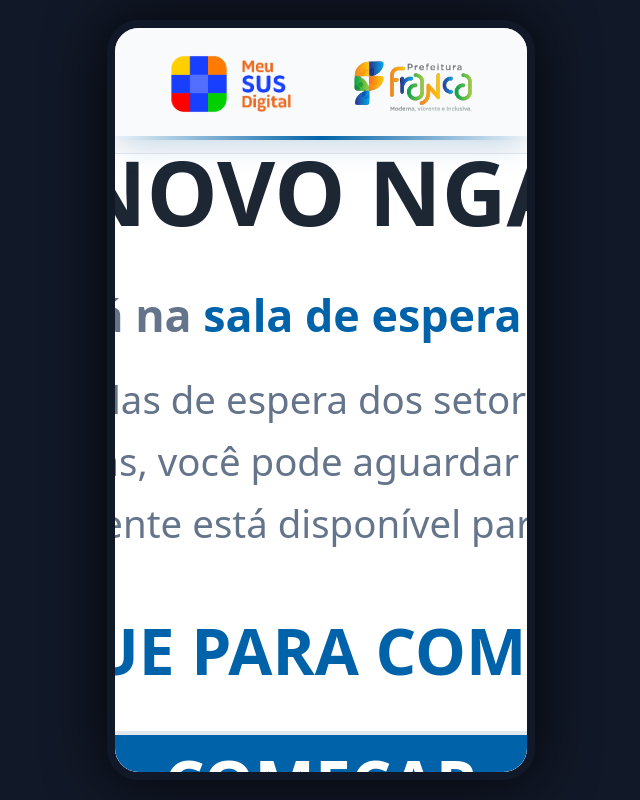
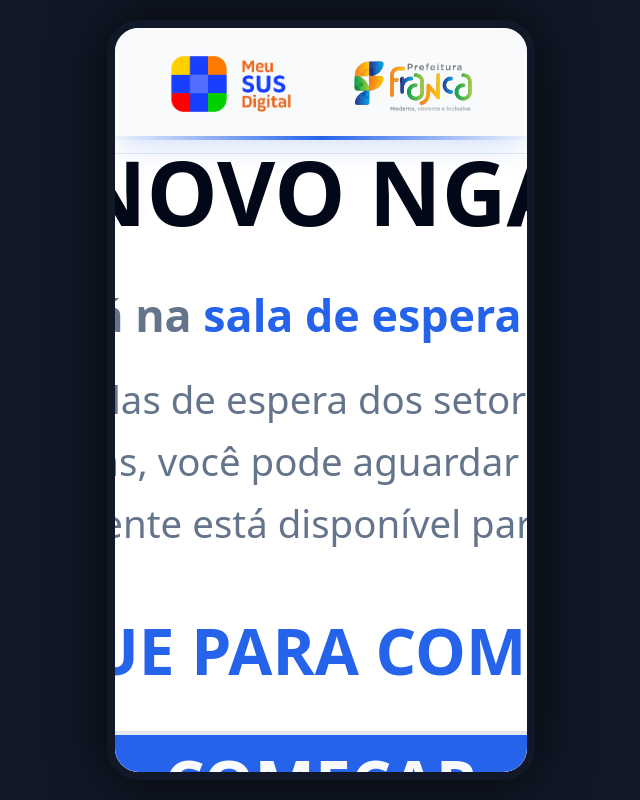
Before and after one commit to XandyGomes/totem-prototype-main, a React (Vite) app: page / in a window 1280 px wide. Shown: the whole page, without its empty margins (319-959 px from the left). Built offline with nearby package versions, Linux system fonts and the light colour scheme; the HTML template or start-up script is replaced by a standard one.

Commit message:
feat(telas): atualiza tela de confirmação e impressão

```diff
--- a/src/App.tsx
+++ b/src/App.tsx
@@ -14,6 +14,7 @@ import CpfInvalido from "./pages/CpfInvalido";
 import FalhaImpressao from "./pages/FalhaImpressao";
 import ConsultaNaoEncontrada from "./pages/ConsultaNaoEncontrada";
 import SetorIncorreto from "./pages/SetorIncorreto";
+import ImpressaoConcluida from "./pages/ImpressaoConcluida";
 import PaginaMedico from "./pages/PaginaMedico";
 import PaginaTV from "./pages/PaginaTV";
 import { PaginaAdministrativa } from "./pages/PaginaAdministrativa";
@@ -42,6 +43,7 @@ const App = () => (
                 <Route path="/consulta-nao-encontrada" element={<ConsultaNaoEncontrada />} />
                 <Route path="/setor-incorreto" element={<SetorIncorreto />} />
                 <Route path="/falha-impressao" element={<FalhaImpressao />} />
+                <Route path="/impressao-concluida" element={<ImpressaoConcluida />} />
                 <Route path="/medico" element={<PaginaMedico />} />
                 <Route path="/tv" element={<PaginaTV />} />
                 <Route path="/admin" element={<PaginaAdministrativa />} />
--- /dev/null
+++ b/src/components/TicketImpresso.tsx
@@ -0,0 +1,112 @@
+import { useTotem, mockSetores } from "@/contexts/TotemContext";
+import { format } from "date-fns";
+import { ptBR } from "date-fns/locale";
+import { createPortal } from "react-dom";
+
+const TicketImpresso = () => {
+    const { state } = useTotem();
+    const { senhaGerada, pacienteIdentificacao, consulta } = state;
+
+    const dataAtual = new Date();
+
+    // Dados para impressão (se não houver estado, usa dados falsos para teste)
+    const dadosImpressao = senhaGerada || {
+        numero: "P-001",
+        prioridade: { descricao: "Prioridade Teste (Mock)", tipo: "mock" },
+        horario: new Date().toLocaleTimeString(),
+    };
+
+    const pacienteNome = consulta?.paciente?.nome || "Paciente Visitante";
+    const pacienteDoc = pacienteIdentificacao || "000.***.***-**";
+    const setorNome = consulta?.setor || "Triagem";
+    const especialidade = consulta?.medico?.especialidade || "Clínica Geral";
+    const medicoNome = consulta?.medico?.nome || "Plantonista";
+    const sala = consulta?.sala || "A definir";
+
+    // Lógica para cor da linha (reutilizada de Confirmacao)
+    const setor = mockSetores.find(s =>
+        s.nome.toLowerCase() === (consulta?.setor || "").toLowerCase()
+    ) || mockSetores[0];
+
+    const getLineName = (cor: string) => {
+        const lineNames: { [key: string]: string } = {
+            '#FF0000': 'LINHA VERMELHA',
+            '#00FF00': 'LINHA VERDE',
+            '#0000FF': 'LINHA AZUL',
+            '#FFFF00': 'LINHA AMARELA',
+            '#FF00FF': 'LINHA ROSA',
+            '#800080': 'LINHA ROXA',
+            '#FFA500': 'LINHA LARANJA'
+        };
+        return lineNames[cor] || 'LINHA CINZA';
+    };
+
+    const lineName = getLineName(setor.cor);
+
+    return createPortal(
+        <div
+            id="print-ticket"
+            className="hidden font-mono text-center w-[80mm]"
+            style={{
+                paddingTop: "5mm",
+                paddingLeft: "5mm",
+                // paddingRight é automatico pelo width 80mm
+            }}
+        >
+            {/* Cabeçalho */}
+            <div className="border-b-2 border-dashed border-black pb-2 mb-2">
+                <h2 className="text-xl font-bold uppercase">Saúde Digital</h2>
+                <p className="text-sm">Totem de Autoatendimento</p>
+                <p className="text-xs mt-1">
+                    {format(dataAtual, "dd/MM/yyyy HH:mm:ss", { locale: ptBR })}
+                </p>
+            </div>
+
+            {/* Informações da Senha */}
+            <div className="py-2">
+                <p className="text-sm font-bold uppercase mb-1">
+                    {dadosImpressao.prioridade.descricao}
+                </p>
+                <h1 className="text-5xl font-black my-2 tracking-wider border-2 border-black py-2 rounded">
+                    {dadosImpressao.numero}
+                </h1>
+            </div>
+
+            {/* Instrução de Setor e Linha */}
+            <div className="border-b-2 border-dashed border-black pb-2 mb-2">
+                <p className="text-lg font-black uppercase mt-2">
+                    {setorNome}
+                </p>
+                <p className="text-sm font-bold mt-1">
+                    SALA: <span className="text-xl">{sala}</span>
+                </p>
+                <div className="border-2 border-black rounded p-1 mt-2 inline-block px-4">
+                    <p className="text-xs font-bold uppercase">SIGA A</p>
+                    <p className="text-lg font-black uppercase">{lineName}</p>
+                </div>
+            </div>
+
+            {/* Detalhes do Medico e Paciente */}
+            <div className="text-xs text-left py-1 space-y-1">
+                <div className="mb-2">
+                    <p><strong>Especialidade:</strong> {especialidade}</p>
+                    <p><strong>Médico:</strong> {medicoNome}</p>
+                </div>
+
+                <div className="border-t border-dashed border-black pt-2">
+                    <p><strong>CPF/CNS:</strong> {pacienteDoc}</p>
+                    <p className="truncate"><strong>Nome:</strong> {pacienteNome}</p>
+                </div>
+            </div>
+
+            {/* Rodapé */}
+            <div className="border-t-2 border-dashed border-black pt-2 mt-2 pb-8">
+                <p className="text-sm font-bold">Aguarde ser chamado pelo painel.</p>
+                <p className="text-xs mt-2">Obrigado!</p>
+            </div>
+        </div>,
+        document.body
+    );
+};
+
+export default TicketImpresso;
--- a/src/index.css
+++ b/src/index.css
@@ -2,72 +2,51 @@
 @tailwind components;
 @tailwind utilities;
 
-/* Definition of the design system. All colors, gradients, fonts, etc should be defined here.
-All colors MUST be HSL.
-*/
-
 @layer base {
   :root {
-    --background: 0 0% 98%;
-    --foreground: 216 28% 16%;
+    --background: 0 0% 100%;
+    --foreground: 222.2 84% 4.9%;
 
     --card: 0 0% 100%;
-    --card-foreground: 216 28% 16%;
+    --card-foreground: 222.2 84% 4.9%;
 
     --popover: 0 0% 100%;
-    --popover-foreground: 216 28% 16%;
+    --popover-foreground: 222.2 84% 4.9%;
 
-    /* SUS Blue theme */
-    --primary: 205 100% 33%;
-    --primary-foreground: 0 0% 100%;
+    --primary: 221.2 83.2% 53.3%;
+    --primary-foreground: 210 40% 98%;
 
-    --secondary: 0 0% 96%;
-    --secondary-foreground: 216 28% 16%;
+    --secondary: 210 40% 96.1%;
+    --secondary-foreground: 222.2 47.4% 11.2%;
 
     --muted: 210 40% 96.1%;
     --muted-foreground: 215.4 16.3% 46.9%;
 
     --accent: 210 40% 96.1%;
-    --accent-foreground: 216 28% 16%;
+    --accent-foreground: 222.2 47.4% 11.2%;
 
     --destructive: 0 84.2% 60.2%;
-    --destructive-foreground: 0 0% 100%;
+    --destructive-foreground: 210 40% 98%;
 
     --border: 214.3 31.8% 91.4%;
     --input: 214.3 31.8% 91.4%;
-    --ring: 205 100% 33%;
+    --ring: 221.2 83.2% 53.3%;
 
-    --radius: 0.75rem;
-
-    --sidebar-background: 0 0% 98%;
-
-    --sidebar-foreground: 240 5.3% 26.1%;
-
-    --sidebar-primary: 240 5.9% 10%;
-
-    --sidebar-primary-foreground: 0 0% 98%;
-
-    --sidebar-accent: 240 4.8% 95.9%;
-
-    --sidebar-accent-foreground: 240 5.9% 10%;
-
-    --sidebar-border: 220 13% 91%;
-
-    --sidebar-ring: 217.2 91.2% 59.8%;
+    --radius: 0.5rem;
   }
 
   .dark {
-    --background: 216 28% 7%;
+    --background: 222.2 84% 4.9%;
     --foreground: 210 40% 98%;
 
-    --card: 216 28% 12%;
+    --card: 222.2 84% 4.9%;
     --card-foreground: 210 40% 98%;
 
-    --popover: 216 28% 12%;
+    --popover: 222.2 84% 4.9%;
     --popover-foreground: 210 40% 98%;
 
-    --primary: 205 100% 40%;
-    --primary-foreground: 0 0% 100%;
+    --primary: 217.2 91.2% 59.8%;
+    --primary-foreground: 222.2 47.4% 11.2%;
 
     --secondary: 217.2 32.6% 17.5%;
     --secondary-foreground: 210 40% 98%;
@@ -83,15 +62,7 @@ All colors MUST be HSL.
 
     --border: 217.2 32.6% 17.5%;
     --input: 217.2 32.6% 17.5%;
-    --ring: 205 100% 40%;
-    --sidebar-background: 240 5.9% 10%;
-    --sidebar-foreground: 240 4.8% 95.9%;
-    --sidebar-primary: 224.3 76.3% 48%;
-    --sidebar-primary-foreground: 0 0% 100%;
-    --sidebar-accent: 240 3.7% 15.9%;
-    --sidebar-accent-foreground: 240 4.8% 95.9%;
-    --sidebar-border: 240 3.7% 15.9%;
-    --sidebar-ring: 217.2 91.2% 59.8%;
+    --ring: 224.3 76.3% 48%;
   }
 }
 
@@ -104,3 +75,42 @@ All colors MUST be HSL.
     @apply bg-background text-foreground;
   }
 }
+
+/* Estilos de impressão para impressora térmica Epson TM-M30 */
+@media print {
+
+  /* Oculta o app principal */
+  #root,
+  .toaster,
+  [role="region"] {
+    display: none !important;
+  }
+
+  /* Garante que o ticket (que agora está no body via Portal) apareça */
+  #print-ticket {
+    display: block !important;
+    position: absolute;
+    top: 0;
+    left: 0;
+    width: 80mm;
+    margin: 0;
+    padding: 0;
+    background: white;
+    color: black;
+    box-shadow: none !important;
+    visibility: visible;
+  }
+
+  /* Garante que o body não tenha margens na impressão */
+  body {
+    margin: 0;
+    padding: 0;
+    background: white;
+  }
+
+  /* Reseta configurações de página */
+  @page {
+    size: 80mm auto;
+    margin: 0;
+  }
+}
--- /dev/null
+++ b/src/pages/ImpressaoConcluida.tsx
@@ -0,0 +1,45 @@
+import { useNavigate } from "react-router-dom";
+import { TotemHeader } from "@/components/TotemHeader";
+import { Button } from "@/components/ui/button";
+import { Card } from "@/components/ui/card";
+import { CheckCircle } from "lucide-react";
+
+const ImpressaoConcluida = () => {
+    const navigate = useNavigate();
+
+    return (
+        <div className="min-h-screen flex flex-col bg-background">
+            <TotemHeader />
+
+            <main className="flex-1 flex items-center justify-center p-[0.5vw] overflow-hidden">
+                <Card className="w-[96vw] h-[81vh] flex flex-col justify-center items-center p-[2vw] text-center shadow-xl">
+                    <div className="border-4 border-green-500 shadow-2xl rounded-3xl p-[4vw] w-auto max-w-[85vw] flex flex-col items-center bg-card/50 backdrop-blur-sm">
+                        <CheckCircle className="w-[15vw] h-[15vw] text-green-500 mx-auto mb-[4vh]" />
+
+                        <h1 className="text-[6vw] font-black mb-[3vh] text-foreground leading-tight">
+                            IMPRESSÃO CONCLUÍDA
+                        </h1>
+
+                        <p className="text-[3vw] font-black mb-[6vh] text-muted-foreground">
+                            Retire sua senha.
+                        </p>
+
+                        <Button
+                            onClick={() => navigate("/")}
+                            size="lg"
+                            className="w-full max-w-[50vw] h-[10vh] text-[4vw] font-black border-4 shadow-lg mb-[2vh] rounded-2xl bg-green-600 hover:bg-green-700 text-white border-green-700"
+                        >
+                            CONCLUIR
+                        </Button>
+
+                        <p className="text-[2.5vw] font-black text-muted-foreground mt-[2vh]">
+                            Obrigado por utilizar nosso totem.
+                        </p>
+                    </div>
+                </Card>
+            </main>
+        </div>
+    );
+};
+
+export default ImpressaoConcluida;
--- a/src/pages/Senha.tsx
+++ b/src/pages/Senha.tsx
@@ -1,28 +1,44 @@
 import { useEffect } from "react";
 import { useNavigate } from "react-router-dom";
 import { TotemHeader } from "@/components/TotemHeader";
-import { Button } from "@/components/ui/button";
 import { Card } from "@/components/ui/card";
 import { Loader2 } from "lucide-react";
+import TicketImpresso from "@/components/TicketImpresso";
 
 const Senha = () => {
   const navigate = useNavigate();
 
   useEffect(() => {
-    // Timer para ir automaticamente para a tela de erro após 5 segundos
-    const timer = setTimeout(() => {
-      navigate("/falha-impressao");
-    }, 3000);
+    // Aciona a impressão assim que a tela monta
+    // Um pequeno delay garante que o React renderizou o componente ticket
+    const printTimer = setTimeout(() => {
+      window.print();
+    }, 500);
 
-    return () => clearTimeout(timer);
+    // Timer para ir automaticamente para a tela de impressão concluída após 3 segundos
+    // Aumentei um pouco para dar tempo do print dialog (se houver) ou processamento
+    const navTimer = setTimeout(() => {
+      navigate("/impressao-concluida");
+    }, 4000);
+
+    return () => {
+      clearTimeout(printTimer);
+      clearTimeout(navTimer);
+    };
   }, [navigate]);
 
   return (
+    <>
+      {/* Componente Invisível que só aparece na impressão */}
+      <TicketImpresso />
+
+      {/* Interface Visível no Totem */}
       <div className="min-h-screen flex flex-col bg-background">
         <TotemHeader />
 
         <main className="flex-1 flex items-center justify-center p-[0.5vw] overflow-hidden">
           <Card className="w-[96vw] h-[81vh] flex flex-col justify-center items-center p-[2vw] text-center shadow-xl">
+            <div className="border-4 border-primary/20 shadow-2xl rounded-3xl p-[4vw] w-auto max-w-[85vw] flex flex-col items-center bg-card/50 backdrop-blur-sm">
               <h1 className="text-[6vw] font-black mb-[4vh] text-foreground leading-tight">
                 EMITINDO SENHA...
               </h1>
@@ -35,21 +51,15 @@ const Senha = () => {
               </div>
 
               <div className="space-y-[4vh] w-full max-w-[70vw]">
-            <Button
-              onClick={() => navigate("")}
-              size="lg"
-              className="w-full h-[12vh] text-[4vw] font-black border-4 shadow-lg rounded-2xl"
-            >
-              CONCLUIR
-            </Button>
-
                 <p className="text-[2.5vw] font-black text-muted-foreground">
-              Por favor, retire sua senha impressa
+                  Por favor, retire sua senha impressa assim que finalizado.
                 </p>
+              </div>
             </div>
           </Card>
         </main>
       </div>
+    </>
   );
 };
 
```
Lines whose indentation alone changed are shown as unchanged.
